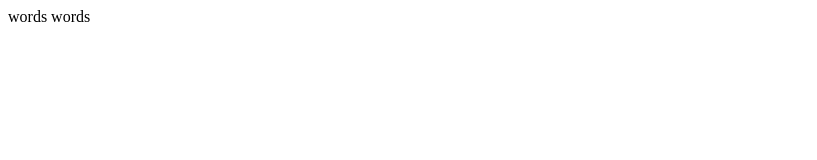
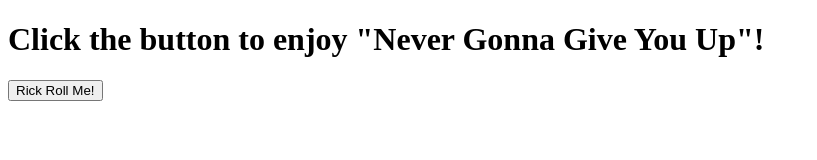
Before and after one commit to oceaniqueee/oceaniqueee.github.io, a plain HTML site: page index.html in a window 1280 px wide. Shown: the whole page, without its empty margins (0-817 px from the left). Drawn offline with Linux system fonts and the light colour scheme.

Commit message:
rickroll website

```diff
--- a/index.html
+++ b/index.html
@@ -1 +1,22 @@
-<title>words words</title>words words
+<!DOCTYPE html>
+<html lang="en">
+<head>
+    <meta charset="UTF-8">
+    <meta name="viewport" content="width=device-width, initial-scale=1.0">
+    <title>Never Gonna Give You Up</title>
+</head>
+<body>
+
+    <h1>Click the button to enjoy "Never Gonna Give You Up"!</h1>
+
+    <button onclick="redirectToRickRoll()">Rick Roll Me!</button>
+
+    <script>
+        function redirectToRickRoll() {
+            // Replace the YouTube URL with the link to Rick Astley's "Never Gonna Give You Up"
+            window.location.href = 'https://www.youtube.com/watch?v=dQw4w9WgXcQ';
+        }
+    </script>
+
+</body>
+</html>
```
